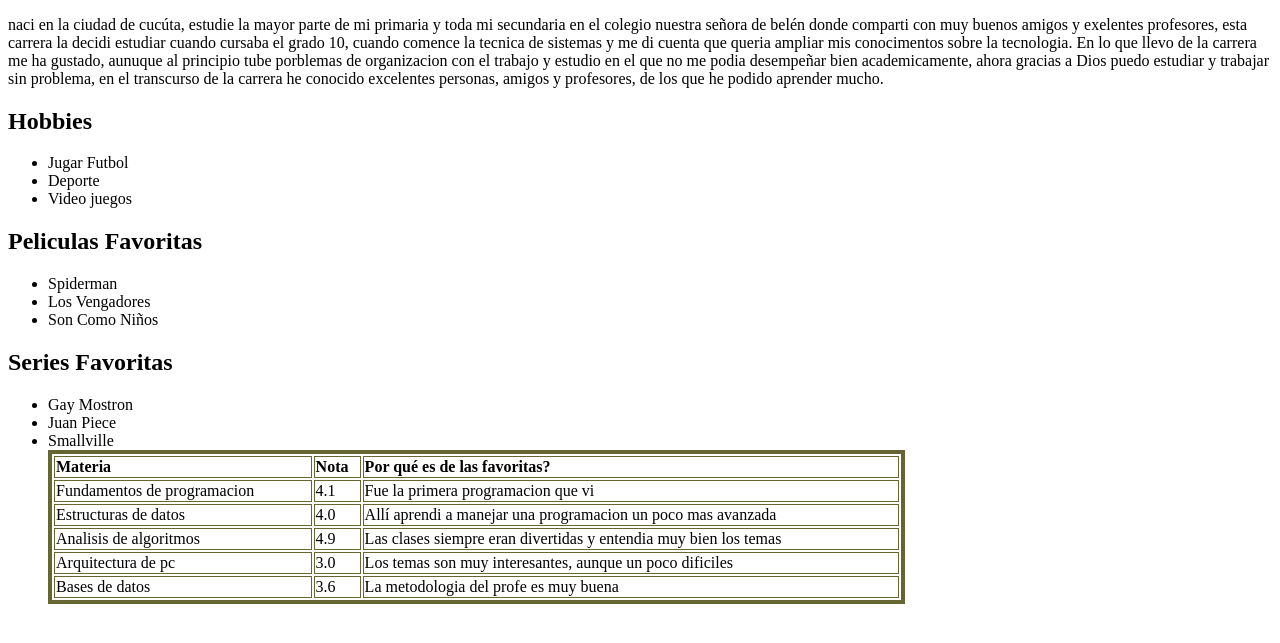
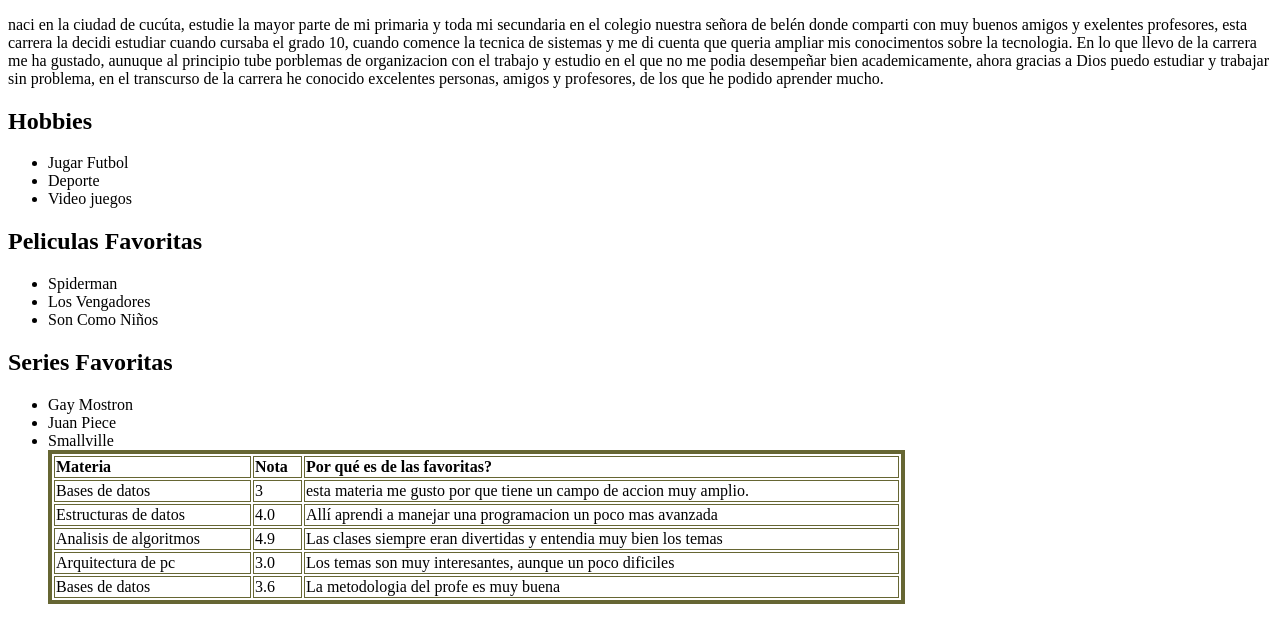
Before and after one commit to Danilo27211/PrimeraPagina, a plain HTML site: page index.html in a window 1280 px wide. Shown: the part 105-748 px from the top of the page. Drawn offline with Linux system fonts and the light colour scheme.

Commit message:
Update index.html

```diff
--- a/index.html
+++ b/index.html
@@ -45,13 +45,13 @@
 
  <tr>
  <td>
- Fundamentos de programacion
+ Bases de datos
  </td>
  <td>
- 4.1
+ 3
  </td>
  <td>
- Fue la primera programacion que vi
+ esta materia me gusto por que tiene un campo de accion muy amplio.
  </td>
  </tr>
 
```
